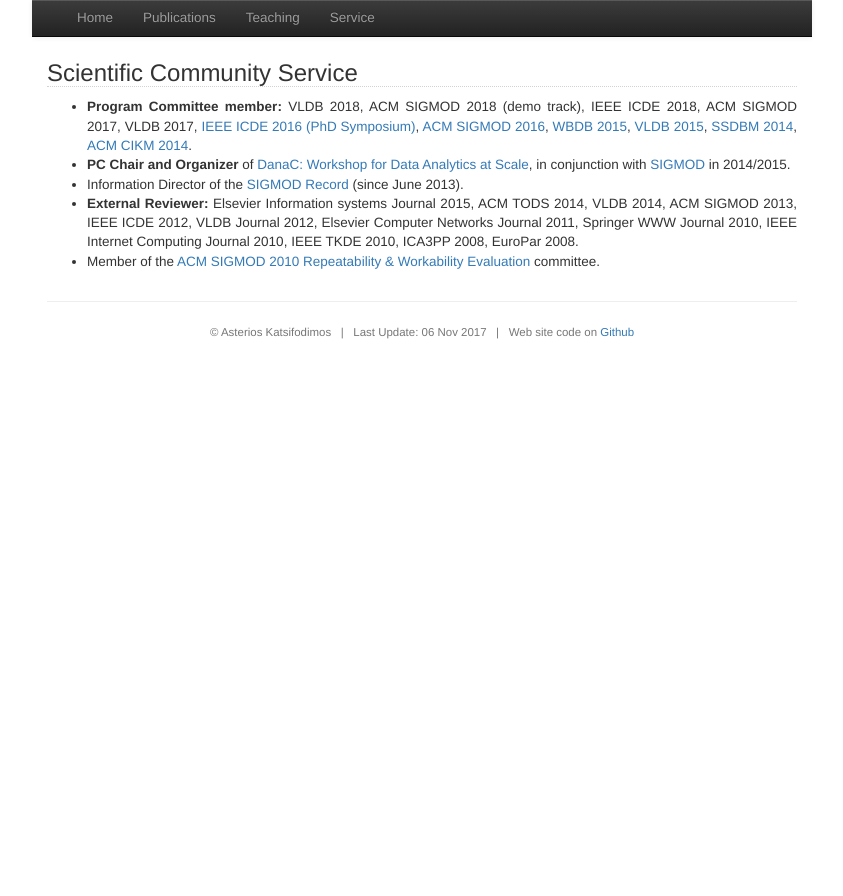
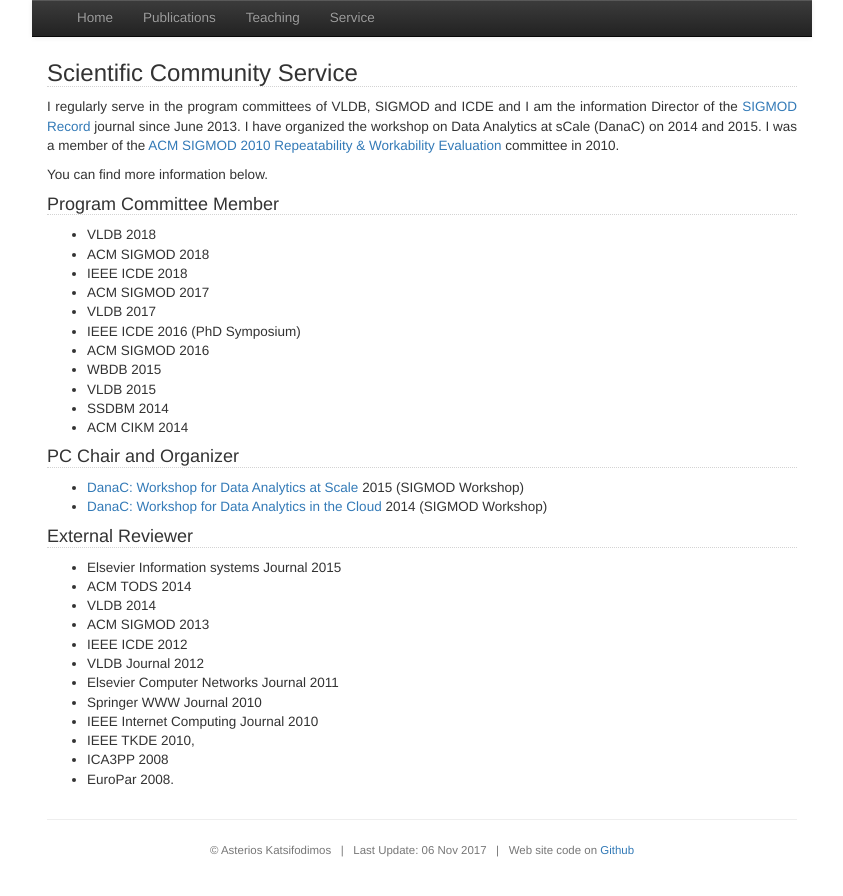
Before and after one commit to omoultosEthTuDelft/web, a Jekyll site: the page built from service/index.md, in a window 1280 px wide. Shown: the top 896 px of the page, without its empty margins (218-1061 px from the left). Built offline with Jekyll 4.4.1, drawn with Linux system fonts in a browser that asks for light colours; Markdown is read by kramdown in place of the engine named in the settings; comment, search, counter and statistics services are not loaded.

Commit message:
Added job description for postdoc. Formatting changes.

```diff
--- a/_config.yml
+++ b/_config.yml
@@ -1,3 +1,3 @@
 name: Asterios Katsifodimos, TU Berlin
-markdown: redcarpet
-highlighter: pygments
+markdown: kramdown
+highlighter: rouge
--- a/publications/index.html
+++ b/publications/index.html
@@ -63,9 +63,9 @@
 <h4>{{pub.title}}</h4>
 {% else %}
  <dt><span class="label label-primary">{{ pub.label }}</span><br/>
-    {% if pub('pdf')? %}<a href="{{ pub.pdf }}" class="btn btn-default btn-xs"><i class="fa fa-download"></i>&nbsp;PDF</a>{% endif %}
-    {% if pub('poster')? %}<a href="{{ pub.poster }}" class="btn btn-default btn-xs"><i class="fa fa-download"></i>&nbsp;Poster</a>{% endif %}
-    {% if pub('slides')? %}<a href="{{ pub.slides }}" class="btn btn-default btn-xs"><i class="fa fa-download"></i>&nbsp;Slides</a>{% endif %}
+    {% if pub('pdf')? %}<a href="/{{ pub.pdf }}" class="btn btn-default btn-xs"><i class="fa fa-download"></i>&nbsp;PDF</a>{% endif %}
+    {% if pub('poster')? %}<a href="/{{ pub.poster }}" class="btn btn-default btn-xs"><i class="fa fa-download"></i>&nbsp;Poster</a>{% endif %}
+    {% if pub('slides')? %}<a href="/{{ pub.slides }}" class="btn btn-default btn-xs"><i class="fa fa-download"></i>&nbsp;Slides</a>{% endif %}
 	</dt>
   <dd>
     <strong>"{{ pub.title }}"</strong>: {{ pub.authors }}. {{pub.venue}}.
--- a/service/index.html
+++ /dev/null
@@ -1,22 +0,0 @@
----
-layout: default
-title: "Asterios Katsifodimos | Assistant Professor, TU Delft"
----
-
-<div id="service" class="row">
-<div  style="text-align: justify;" class="col-sm-12">
-<h3>Scientific Community Service</h3>
-<ul>
-  <li>
-    <strong>Program Committee member: </strong>VLDB 2018, ACM SIGMOD 2018 (demo track), IEEE ICDE 2018, ACM SIGMOD 2017, VLDB 2017, <a href="https://sites.google.com/site/icdephd2016/">IEEE ICDE 2016 (PhD Symposium)</a>, <a href="http://www.sigmod2016.org">ACM SIGMOD 2016</a>,   <a href="http://clds.sdsc.edu/wbdb2015.ca">WBDB 2015</a>, <a href="http://www.vldb2015.hawaii-conference.com">VLDB 2015</a>, <a href="http://ssdbm2014.org/">SSDBM 2014</a>, <a href="http://cikm2014.fudan.edu.cn/">ACM CIKM 2014</a>.
-  </li>
-<li><strong>PC Chair and Organizer</strong> of <a href="http://danac.org">DanaC: Workshop for Data Analytics at Scale</a>, in conjunction with
-<a href="http://www.sigmod2015.org/">SIGMOD</a> in 2014/2015.</li>
-  <li>Information Director of the <a href="http://www.sigmod.org/publications/sigmod-record/">SIGMOD Record</a> (since June 2013).</li>
-  <li>
-    <strong>External Reviewer:</strong> Elsevier Information systems Journal 2015, ACM TODS 2014, VLDB 2014, ACM SIGMOD 2013, IEEE ICDE 2012, VLDB Journal 2012, Elsevier Computer Networks Journal 2011, Springer WWW Journal 2010, IEEE Internet Computing Journal 2010, IEEE TKDE 2010, ICA3PP 2008, EuroPar 2008.
-  </li>
-  <li>Member of the <a href="http://event.cwi.nl/SIGMOD-RWE/2010/">ACM SIGMOD 2010 Repeatability & Workability Evaluation</a> committee.</li>
-</ul>
-</div>
-</div>
--- /dev/null
+++ b/service/index.md
@@ -0,0 +1,54 @@
+---
+layout: default
+title: "Asterios Katsifodimos | Assistant Professor, TU Delft"
+---
+
+<div id="service" class="row">
+<div  style="text-align: justify;" class="col-sm-12">
+<h3>Scientific Community Service</h3>
+
+<section markdown="1">
+
+
+I regularly serve in the program committees of VLDB, SIGMOD and ICDE and I am the information Director of the <a href="http://www.sigmod.org/publications/sigmod-record/">SIGMOD Record</a> journal since June 2013. I have organized the workshop on Data Analytics at sCale (DanaC) on 2014 and 2015. I was a member of the <a href="http://event.cwi.nl/SIGMOD-RWE/2010/">ACM SIGMOD 2010 Repeatability &amp; Workability Evaluation</a> committee in 2010.
+
+You can find more information below.
+
+
+#### Program Committee Member
+
+- VLDB 2018
+- ACM SIGMOD 2018
+- IEEE ICDE 2018
+- ACM SIGMOD 2017
+- VLDB 2017
+- IEEE ICDE 2016 (PhD Symposium)
+- ACM SIGMOD 2016
+- WBDB 2015
+- VLDB 2015
+- SSDBM 2014
+- ACM CIKM 2014
+
+#### PC Chair and Organizer
+- <a href="http://danac.org">DanaC: Workshop for Data Analytics at Scale</a> 2015 (SIGMOD Workshop)
+- <a href="http://www.sigmod2014.org/danac/">DanaC: Workshop for Data Analytics in the Cloud</a> 2014 (SIGMOD Workshop)
+
+
+#### External Reviewer
+
+- Elsevier Information systems Journal 2015
+- ACM TODS 2014
+- VLDB 2014
+- ACM SIGMOD 2013
+- IEEE ICDE 2012
+- VLDB Journal 2012
+- Elsevier Computer Networks Journal 2011
+- Springer WWW Journal 2010
+- IEEE Internet Computing Journal 2010
+- IEEE TKDE 2010,
+- ICA3PP 2008
+- EuroPar 2008.
+</section>
+
+</div>
+</div>
```
Also changed, not shown: _layouts/default.html (+15 -32 lines), index.md (renamed from index.html, +17 -11 lines), jobs.md (added, +27 -0 lines), teaching/index.html (+5 -5 lines), 2 other files.
